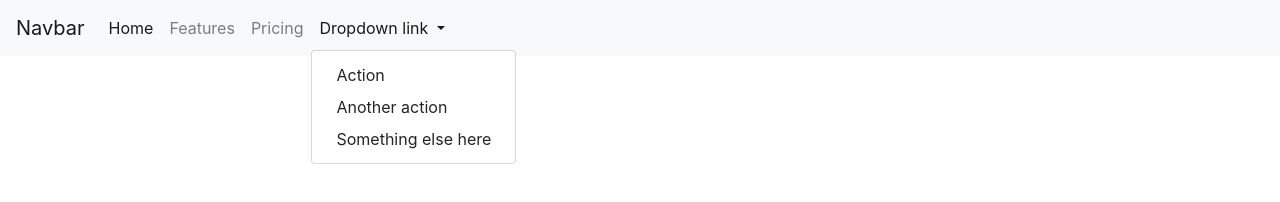
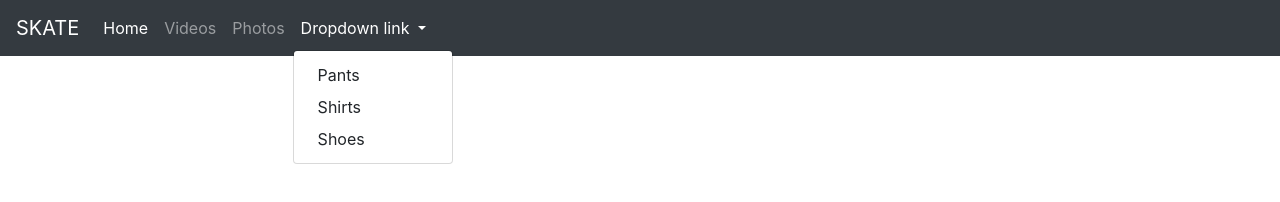
Before and after one commit to MahdiDroid/Bootstrap, a plain HTML site: page Ski/Index.html in a window 1280 px wide. Both pictures are taken after a click on the button "Dropdown link". Drawn offline with nearby package versions, Linux system fonts and the light colour scheme.

Commit message:
nav bar texts modified

```diff
--- a/Ski/Index.html
+++ b/Ski/Index.html
@@ -15,8 +15,8 @@
   </head>
 
 <body>
-  <nav class="navbar navbar-expand-lg navbar-light bg-light">
-    <a class="navbar-brand" href="#">Navbar</a>
+  <nav class="navbar navbar-expand-lg navbar-dark bg-dark">
+    <a class="navbar-brand" href="#">SKATE</a>
     <button class="navbar-toggler" type="button" data-toggle="collapse" data-target="#navbarNavDropdown" aria-controls="navbarNavDropdown" aria-expanded="false" aria-label="Toggle navigation">
       <span class="navbar-toggler-icon"></span>
     </button>
@@ -26,19 +26,19 @@
           <a class="nav-link" href="#">Home <span class="sr-only">(current)</span></a>
         </li>
         <li class="nav-item">
-          <a class="nav-link" href="#">Features</a>
+          <a class="nav-link" href="#">Videos</a>
         </li>
         <li class="nav-item">
-          <a class="nav-link" href="#">Pricing</a>
+          <a class="nav-link" href="#">Photos</a>
         </li>
         <li class="nav-item dropdown">
           <a class="nav-link dropdown-toggle" href="#" id="navbarDropdownMenuLink" role="button" data-toggle="dropdown" aria-haspopup="true" aria-expanded="false">
             Dropdown link
           </a>
           <div class="dropdown-menu" aria-labelledby="navbarDropdownMenuLink">
-            <a class="dropdown-item" href="#">Action</a>
-            <a class="dropdown-item" href="#">Another action</a>
-            <a class="dropdown-item" href="#">Something else here</a>
+            <a class="dropdown-item" href="#">Pants</a>
+            <a class="dropdown-item" href="#">Shirts</a>
+            <a class="dropdown-item" href="#">Shoes</a>
           </div>
         </li>
       </ul>
```
